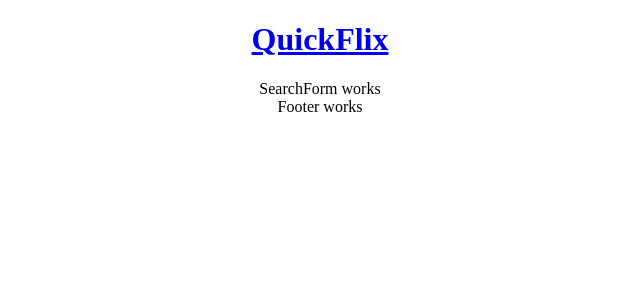
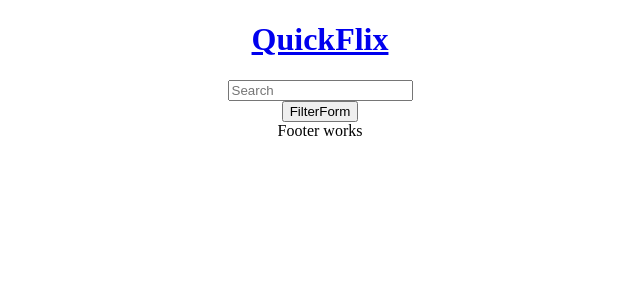
Before and after one commit to Maciagmax1/react-api-project-2, a React (Create React App) app: page /movies/1/details in a window 1280 px wide. Shown: the top 300 px of the page, without its empty margins (320-960 px from the left). Built offline with nearby package versions, Linux system fonts and the light colour scheme; no server answers.

Commit message:
Finished search toggle

```diff
--- a/src/App.tsx
+++ b/src/App.tsx
@@ -19,7 +19,7 @@ function App() {
         <Routes>
           <Route path="/" element={<Main />} />
           {/* to do */}
-          <Route path="/movies/discover" element={<Main />} />
+          <Route path="/movies/filter" element={<Main />} />
           <Route path="/movies/search" element={<Main />} />
           <Route path="/movies/:id/details" element={<Details />} />
           <Route path="/movies/watchlist" element={<WatchList />} />
--- a/src/components/Header.tsx
+++ b/src/components/Header.tsx
@@ -1,14 +1,21 @@
-import { Link } from "react-router-dom";
+import { useState } from "react";
+import { Link, useSearchParams } from "react-router-dom";
+import FilterForm from "./FilterForm";
 import "./Header.css";
 import SearchForm from "./SearchForm";
 
 const Header = () => {
+  const [formToggle, setFormToggle] = useState(false);
+
   return (
     <header className="Header">
       <Link to="/">
         <h1>QuickFlix</h1>
       </Link>
-      <SearchForm />
+      {formToggle ? <FilterForm /> : <SearchForm />}
+      <button onClick={() => setFormToggle(!formToggle)}>
+        {formToggle ? "SearchForm" : "FilterForm"}
+      </button>
     </header>
   );
 };
--- a/src/components/Main.tsx
+++ b/src/components/Main.tsx
@@ -1,17 +1,28 @@
 import { useEffect, useState } from "react";
+import { useSearchParams } from "react-router-dom";
 import Movie from "../models/Movie";
-import { getPopularMovies } from "../services/MovieService";
+import { getMovieBySearch, getPopularMovies } from "../services/MovieService";
 import CardContainer from "./CardContainer";
 import "./Main.css";
 
 const Main = () => {
   const [movies, setMovies] = useState<Movie[]>([]);
 
+  const [searchParams] = useSearchParams();
+  const search = searchParams.get("query");
+
   useEffect(() => {
-    getPopularMovies().then((response) => {
-      setMovies(response.results);
-    });
-  }, []);
+    if (search) {
+      getMovieBySearch(search).then((response) => {
+        setMovies(response.results);
+      });
+    } else {
+      getPopularMovies().then((response) => {
+        setMovies(response.results);
+      });
+    }
+  }, [search]);
+
   return (
     <div className="Main">
       <CardContainer movies={movies} />
--- a/src/components/SearchForm.tsx
+++ b/src/components/SearchForm.tsx
@@ -1,7 +1,36 @@
+import { FormEvent, useEffect, useState } from "react";
+import { Link, useNavigate } from "react-router-dom";
+import { getMovieBySearch } from "../services/MovieService";
 import "./SearchForm.css";
 
 const SearchForm = () => {
-  return <div className="SearchForm">SearchForm works</div>;
+  const [search, setSearch] = useState("");
+
+  const [debouncedSearch, setDebouncedSearch] = useState(search);
+
+  useEffect(() => {
+    const timer = setTimeout(() => setSearch(debouncedSearch), 1000);
+    return () => clearTimeout(timer);
+  }, [debouncedSearch]);
+
+  const navigate = useNavigate();
+  const onChangeHandler = async (e: any) => {
+    // e.preventDefault();
+    navigate(`/movies/search?${new URLSearchParams({ query: search })}`);
+    await setSearch(e.target.value);
+  };
+  return (
+    <form className="SearchForm">
+      <input
+        type="text"
+        name="search"
+        id="search"
+        placeholder="Search"
+        value={search}
+        onChange={onChangeHandler}
+      />
+    </form>
+  );
 };
 
 export default SearchForm;
--- a/src/services/MovieService.ts
+++ b/src/services/MovieService.ts
@@ -39,3 +39,15 @@ export const getCertificationById = (
     )
     .then((response) => response.data);
 };
+
+export const getMovieBySearch = (
+  search: string
+): Promise<MultipleMovieResponse> => {
+  return axios
+    .get(`https://api.themoviedb.org/3/search/movie`, {
+      params: { query: search, api_key: key },
+    })
+    .then((response) => {
+      return response.data;
+    });
+};
```
Also changed, not shown: src/utlis.js (added, +30 -0 lines).
